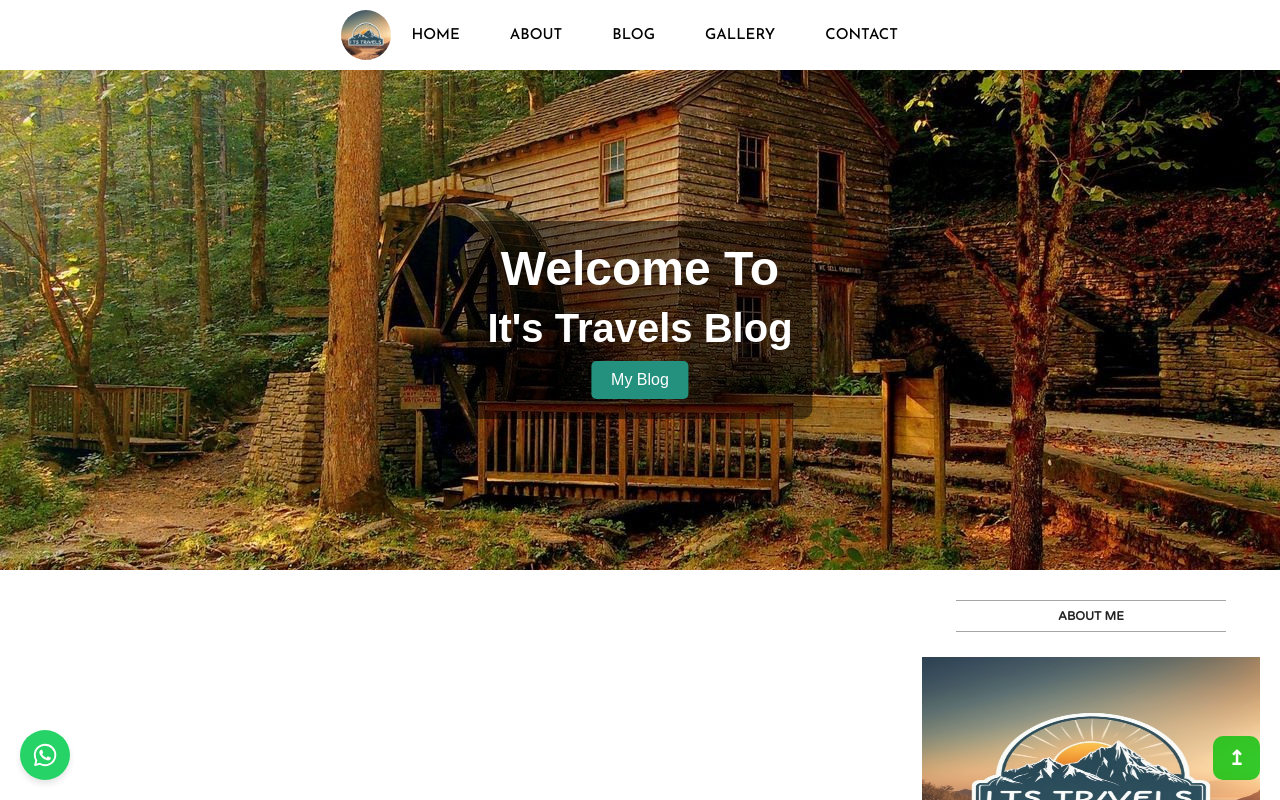
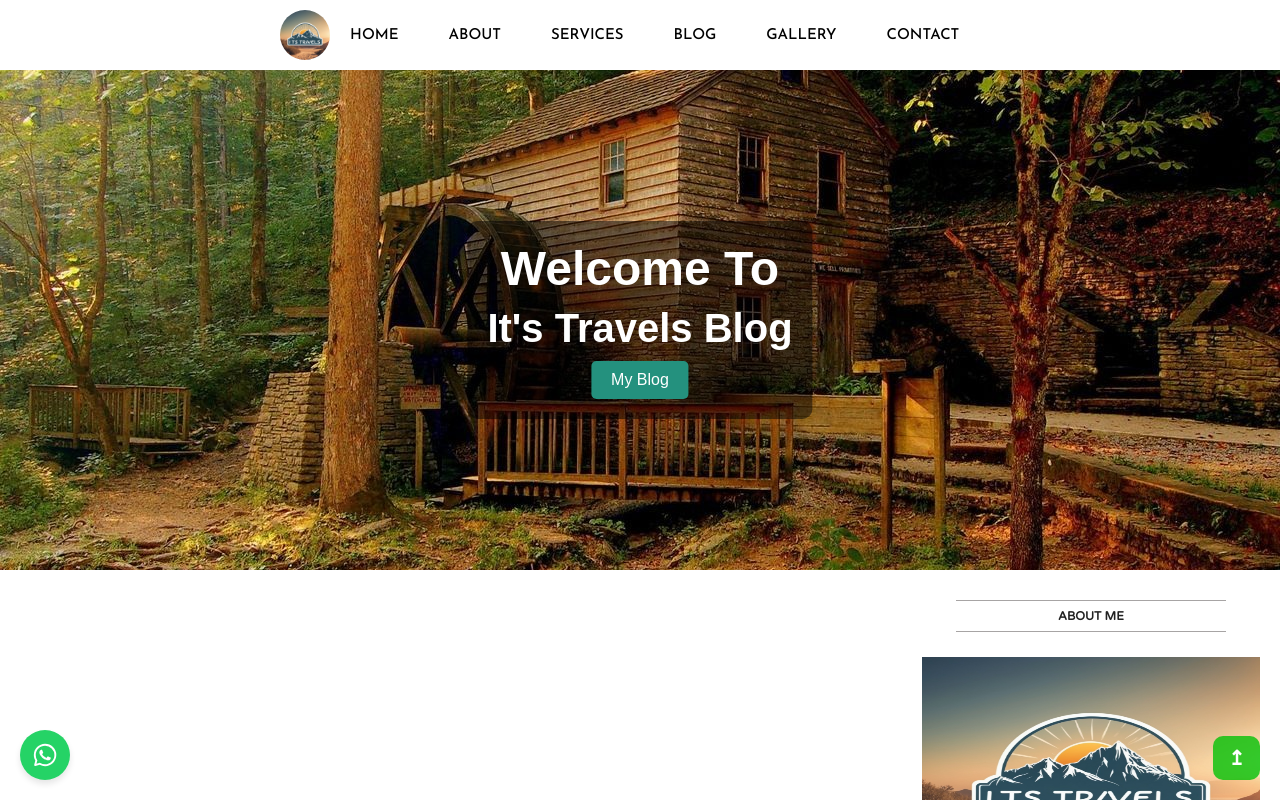
Before and after one commit to BlessingLuphahla/blog-app-ui, a React (Create React App) app: page / in a window 1280 px wide. Shown: the top 800 px of the page. Built offline with nearby package versions, Linux system fonts and the light colour scheme; no server answers.

Commit message:
Update TopBar.jsx
update on the topbar jsx file

```diff
--- a/src/components/topbar/TopBar.jsx
+++ b/src/components/topbar/TopBar.jsx
@@ -37,6 +37,9 @@ export default function TopBar() {
                   ABOUT
                 </Link>
               </div>
+              <li className="topListItem">
+            <Link to={"/services"}>SERVICES</Link>
+          </li>
               <div className="mobileMenuItem">
                 <Link onClick={() => setIsMenuOpen(false)} to={"/blog"}>
                   BLOG
@@ -74,6 +77,9 @@ export default function TopBar() {
           </li>
           <li className="topListItem">
             <Link to={"/about"}>ABOUT</Link>
+          </li>
+          <li className="topListItem">
+            <Link to={"/services"}>SERVICES</Link>
           </li>
           <li className="topListItem">
             <Link to={"/blog"}>BLOG</Link>
```
